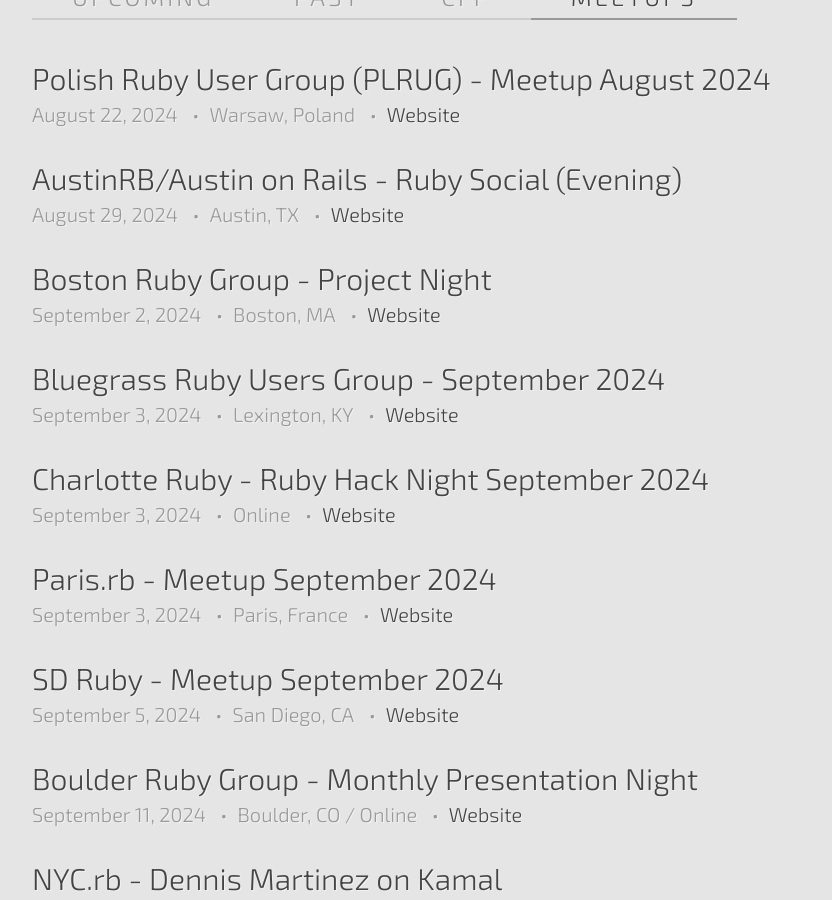
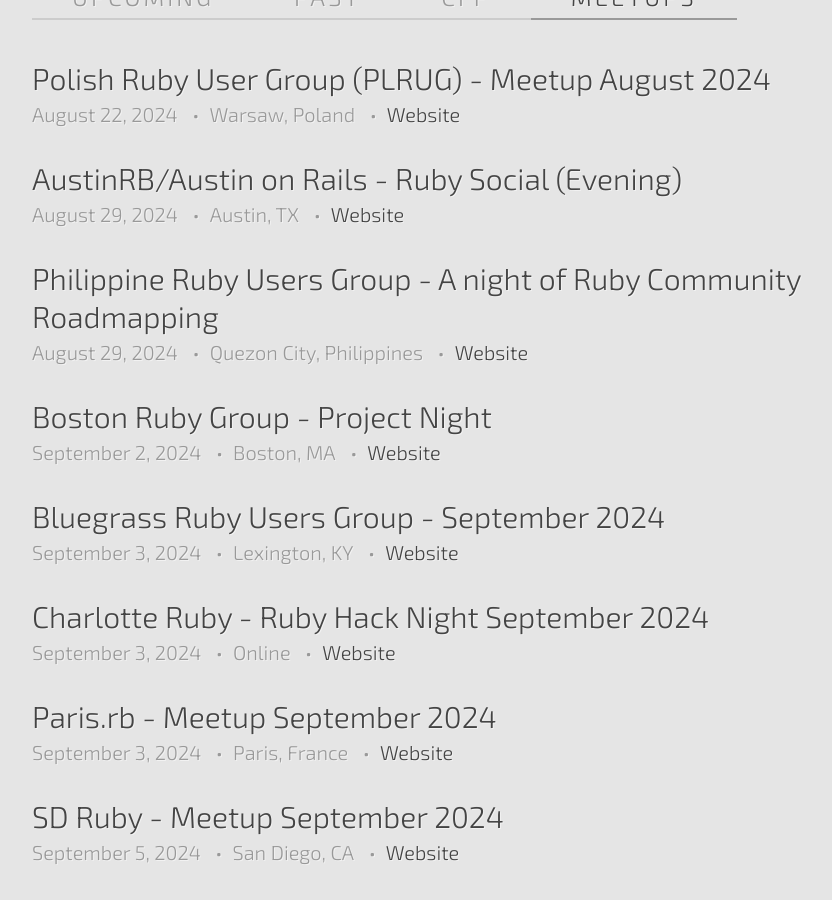
Before and after one commit to ruby-conferences/ruby-conferences.github.io, a Jekyll site: the page built from meetups/index.html, in a window 1280 px wide and 900 px high, scrolled down 502 px. Shown: the whole window, without its empty margins (208-1040 px from the left). Built offline with Jekyll 4.4.1, drawn with Linux system fonts in a browser that asks for light colours.

Commit message:
Add Philippine Ruby August 2024 Event (#713)

```diff
--- a/_data/meetups.yml
+++ b/_data/meetups.yml
@@ -1282,6 +1282,13 @@
   end_time: 20:30:00 CDT
   url: https://www.meetup.com/austinrb/events/302551912/
 
+- name: Philippine Ruby Users Group - A night of Ruby Community Roadmapping
+  location: Quezon City, Philippines
+  date: 2024-08-29
+  start_time: 18:00:00 PHT
+  end_time: 20:00:00 PHT
+  url: https://www.meetup.com/ruby-phil/events/302886229
+
 - name: Boston Ruby Group - Project Night
   location: Boston, MA
   date: 2024-09-02
```
